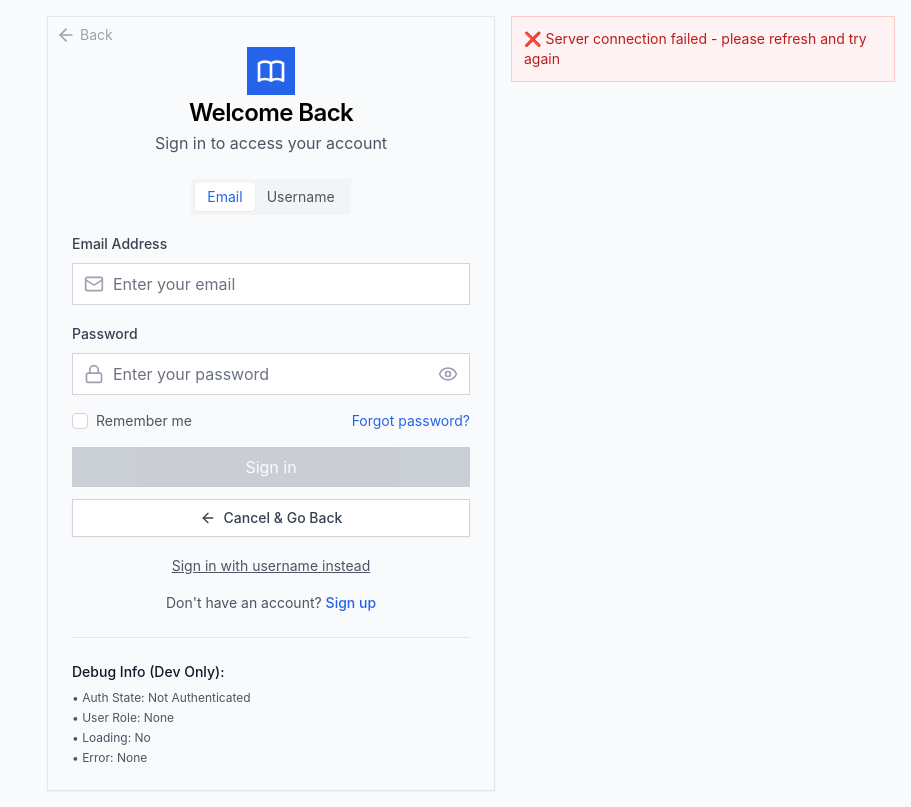
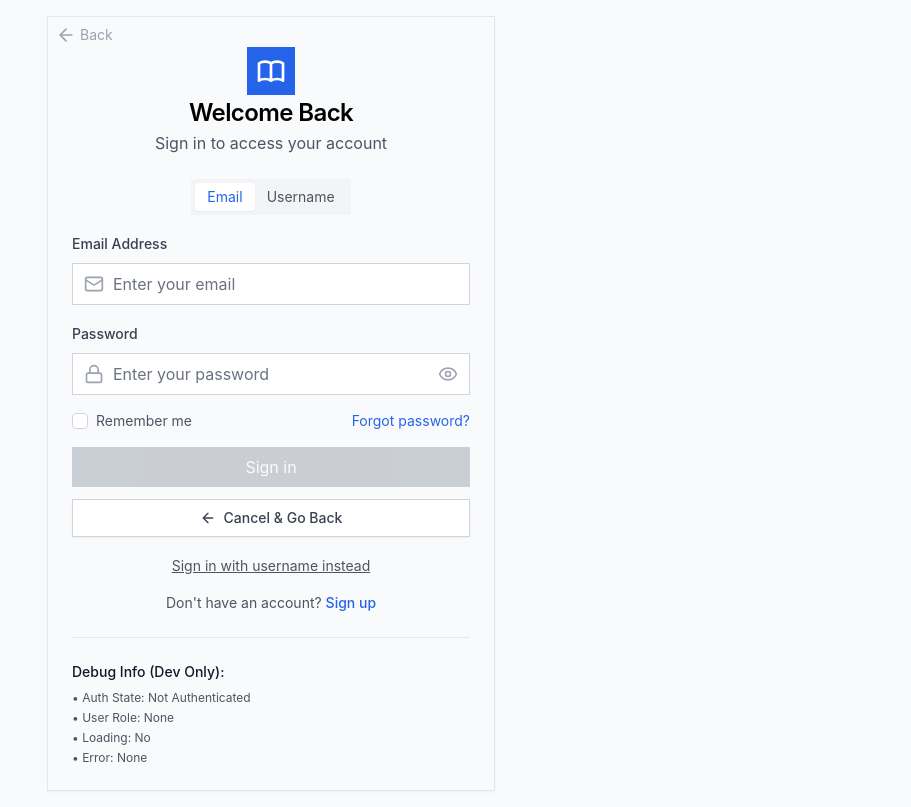
Before and after one commit to idrisalani/school-management-system, a React (Create React App) app in the folder client/: page /login in a window 1280 px wide. Shown: the whole page, without its empty margins (369-1280 px from the left). Built offline with nearby package versions, Linux system fonts and the light colour scheme; no server answers; a web font is replaced by a local one.

Commit message:
FIX: Updating Login.jsx!

```diff
--- a/client/src/features/auth/Login.jsx
+++ b/client/src/features/auth/Login.jsx
@@ -311,21 +311,6 @@ const Login = () => {
 
   return (
     <div className="min-h-screen bg-gray-50 flex items-center justify-center p-4">
-      {/* Connection Status Indicator */}
-      {connectionStatus && (
-        <div
-          className={`fixed top-4 right-4 z-50 p-3 rounded-lg text-sm max-w-sm ${
-            connectionStatus === "connected"
-              ? "bg-green-50 text-green-700 border border-green-200"
-              : "bg-red-50 text-red-700 border border-red-200"
-          }`}
-        >
-          {connectionStatus === "connected"
-            ? "✅ Connected to server"
-            : "❌ Server connection failed - please refresh and try again"}
-        </div>
-      )}
-
       <Card className="w-full max-w-md">
         <CardHeader className="space-y-1 relative">
           {/* Back Button */}
```
